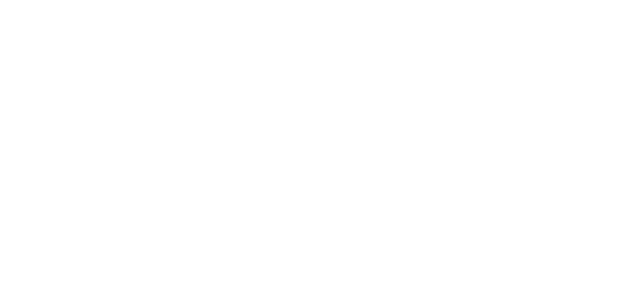
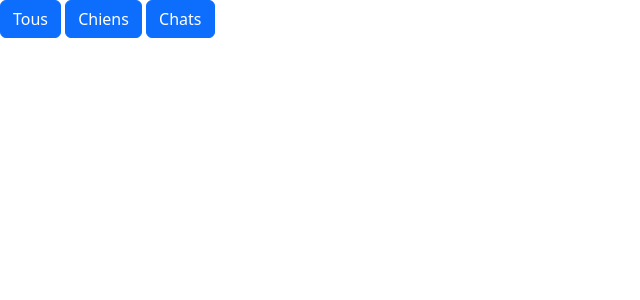
Before and after one commit to TheTruegear/DWWM_MC, a PHP site: page /php/exo-chien-chat.php in a window 1280 px wide. Before the commit the part shown is empty. Shown: the top 300 px of the page, without its empty margins (0-640 px from the left). Run offline with PHP 8.4, Linux system fonts and the light colour scheme.

Commit message:
30 Novembre

```diff
--- a/VS/php/exo-chien-chat.php
+++ b/VS/php/exo-chien-chat.php
@@ -13,5 +13,8 @@
         $animal2 = array ("Nom"=>"Idefix", "Age"=>"5", "Type"=>"Chien");
         $tab=[$animal1, $animal2];
         ?>
+        <button class="btn btn-primary">Tous</button>
+        <button class="btn btn-primary">Chiens</button>
+        <button class="btn btn-primary">Chats</button>
     </body>
 </html>
```
